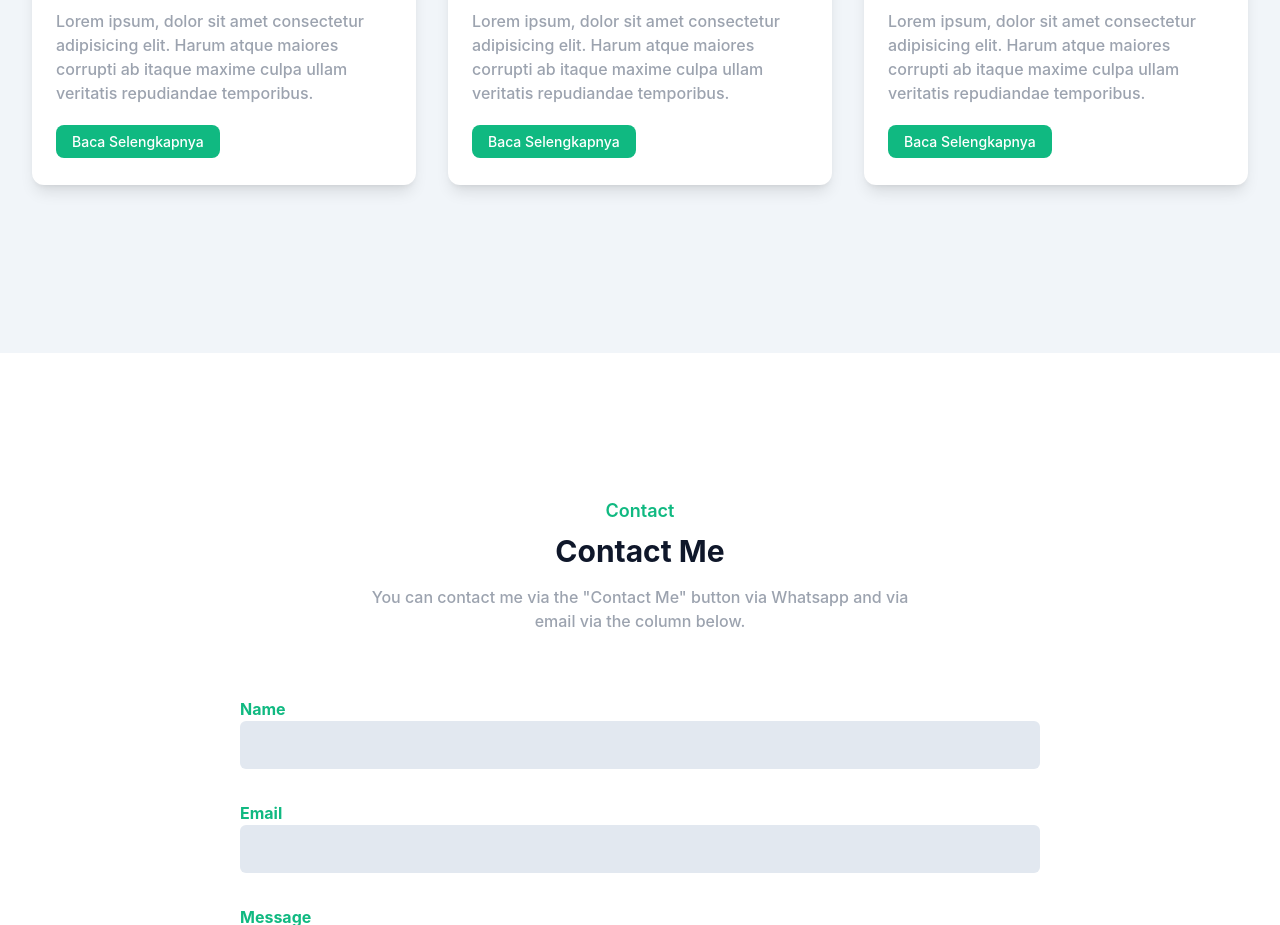
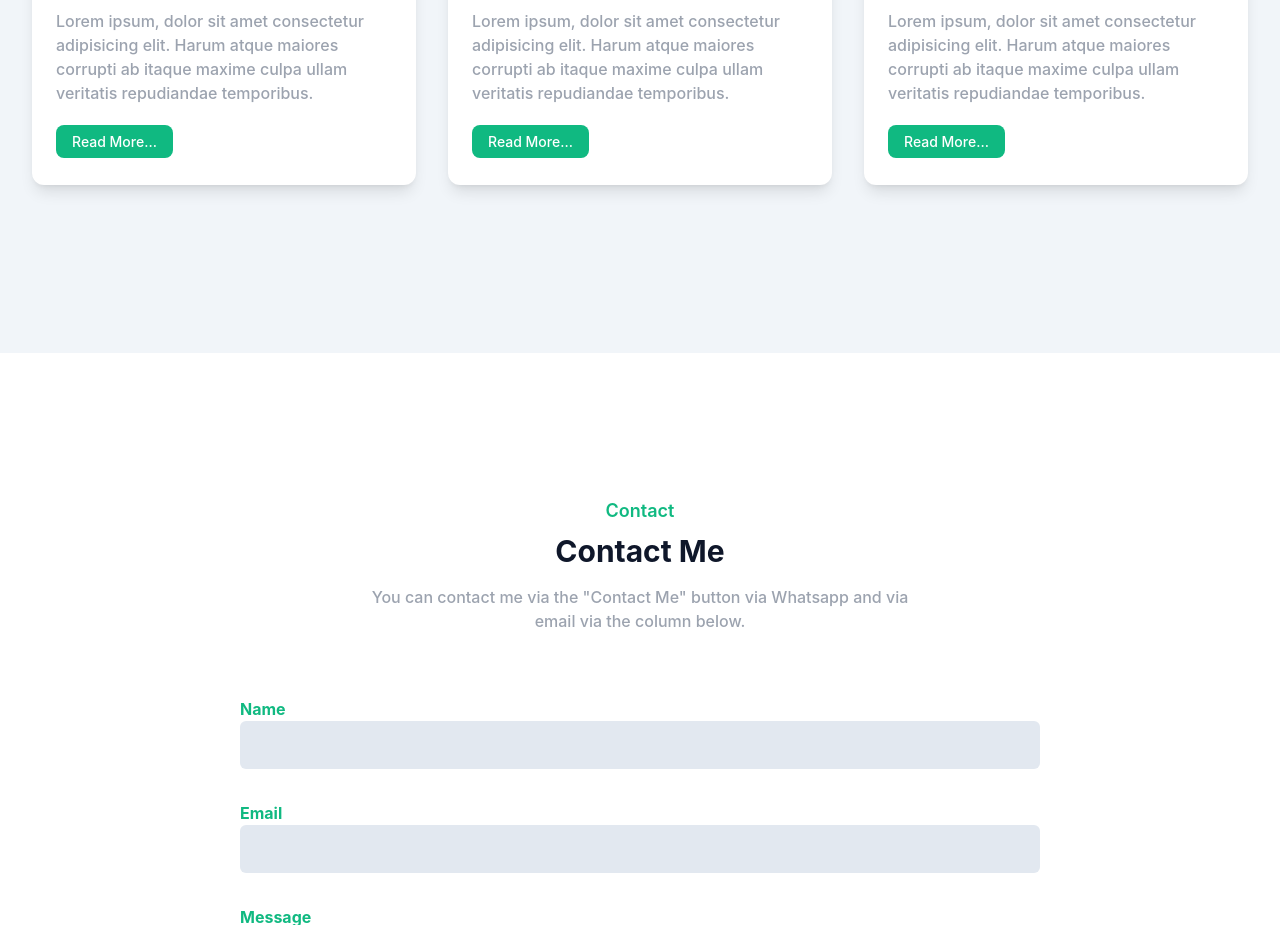
Before and after one commit to gapeee20/My-Portofolio, a website: page index.html in a window 1280 px wide. Shown: the part 3124-4049 px from the top of the page. Drawn offline with Linux system fonts and the light colour scheme.

Commit message:
Translating...

```diff
--- a/index.html
+++ b/index.html
@@ -245,8 +245,7 @@
                                 adipisicing elit. Harum atque maiores corrupti ab itaque maxime culpa ullam veritatis
                                 repudiandae temporibus.</p>
                             <a href="#"
-                                class="font-medium text-sm text-white bg-primary py-2 px-4 rounded-lg hover:opacity-80">Baca
-                                Selengkapnya</a>
+                                class="font-medium text-sm text-white bg-primary py-2 px-4 rounded-lg hover:opacity-80">Read More...</a>
                         </div>
                     </div>
                 </div>
@@ -264,8 +263,7 @@
                                 adipisicing elit. Harum atque maiores corrupti ab itaque maxime culpa ullam veritatis
                                 repudiandae temporibus.</p>
                             <a href="#"
-                                class="font-medium text-sm text-white bg-primary py-2 px-4 rounded-lg hover:opacity-80">Baca
-                                Selengkapnya</a>
+                                class="font-medium text-sm text-white bg-primary py-2 px-4 rounded-lg hover:opacity-80">Read More...</a>
                         </div>
                     </div>
                 </div>
@@ -282,8 +280,7 @@
                                 adipisicing elit. Harum atque maiores corrupti ab itaque maxime culpa ullam veritatis
                                 repudiandae temporibus.</p>
                             <a href="#"
-                                class="font-medium text-sm text-white bg-primary py-2 px-4 rounded-lg hover:opacity-80">Baca
-                                Selengkapnya</a>
+                                class="font-medium text-sm text-white bg-primary py-2 px-4 rounded-lg hover:opacity-80">Read More...</a>
                         </div>
                     </div>
                 </div>
```
